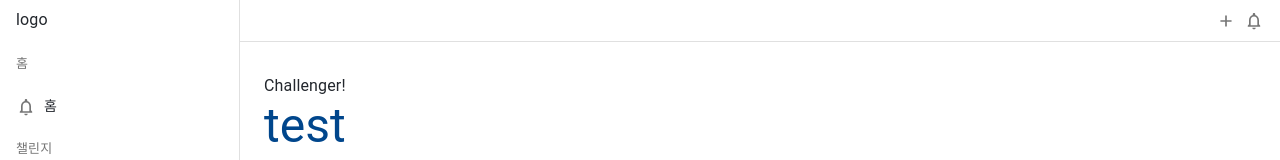
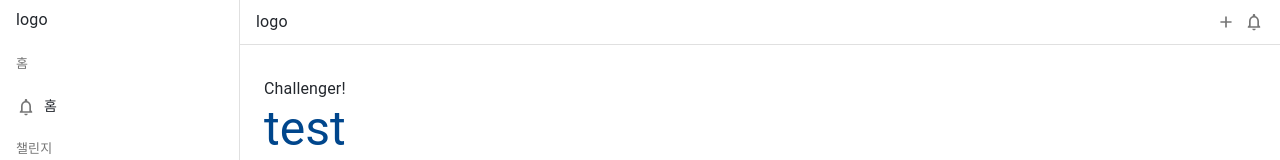
Before and after one commit to FTHON-6TEAM/Challenger-Fe, a Next.js app: page / in a window 1280 px wide. Shown: the top 160 px of the page. Built offline with nearby package versions, Linux system fonts and the light colour scheme.

Commit message:
feat: Fix header height

```diff
--- a/src/components/common/styles/layout.ts
+++ b/src/components/common/styles/layout.ts
@@ -11,7 +11,7 @@ export const SIDEBAR_WIDTH = {
   DESKTOP: 240,
 };
 
-export const HEADER_HEIGHT = 42;
+export const HEADER_HEIGHT = 45;
 
 /* ------ main layout ------ */
 const Container = styled('div')(({ theme }) => ({
@@ -43,7 +43,7 @@ const MainContainer = styled(MuiContainer)(({ theme }) => ({
 
   [theme.breakpoints.up('sm')]: {
     paddingX: 0,
-    overflow: 'auto',
+    overflow: 'overlay',
     paddingTop: '32px',
   },
 }));
@@ -58,6 +58,10 @@ const HeaderContainer = styled('header')(({ theme }) => ({
   borderBottom: '1px solid rgba(0, 0, 0, 0.12)',
   backgroundColor: 'white',
   height: HEADER_HEIGHT,
+
+  [theme.breakpoints.up('sm')]: {
+    paddingLeft: SIDEBAR_WIDTH.DESKTOP + 16,
+  },
 }));
 
 const LogoWrapper = styled('div')(({ theme }) => ({
```
